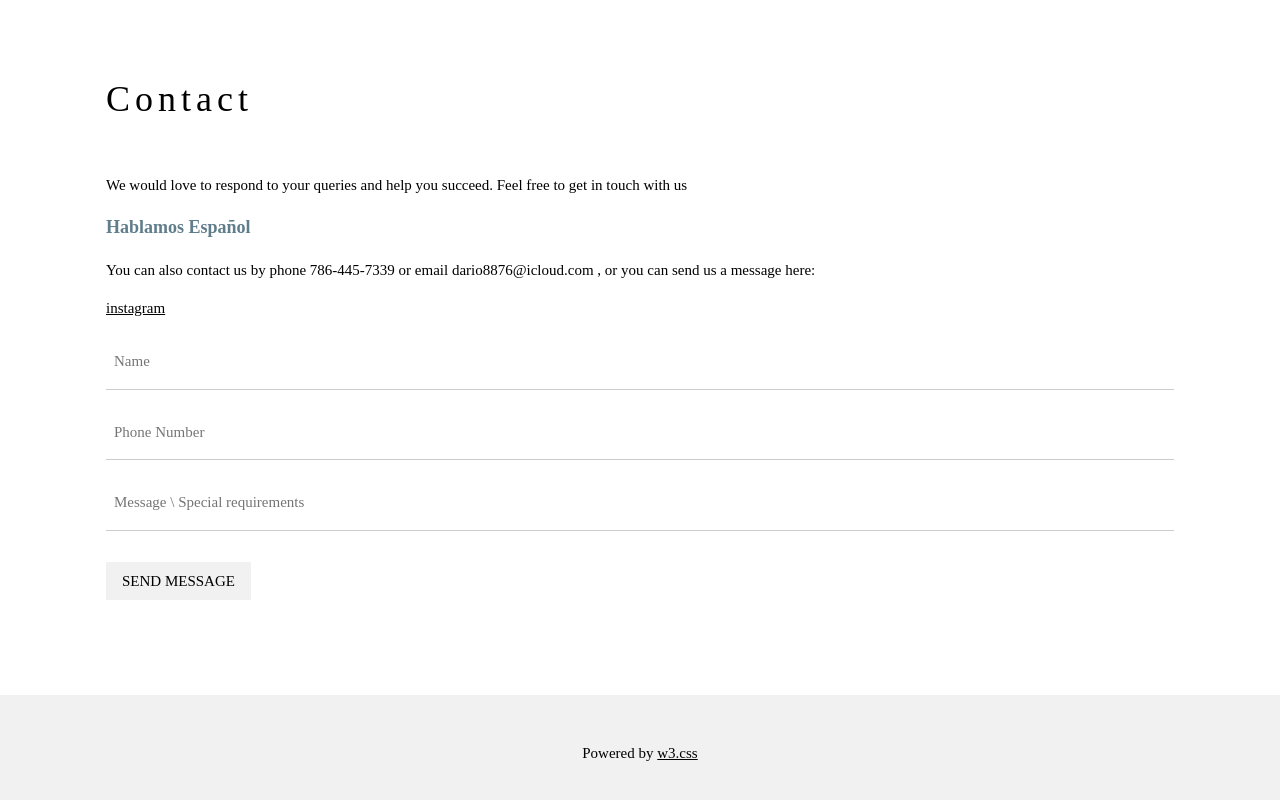
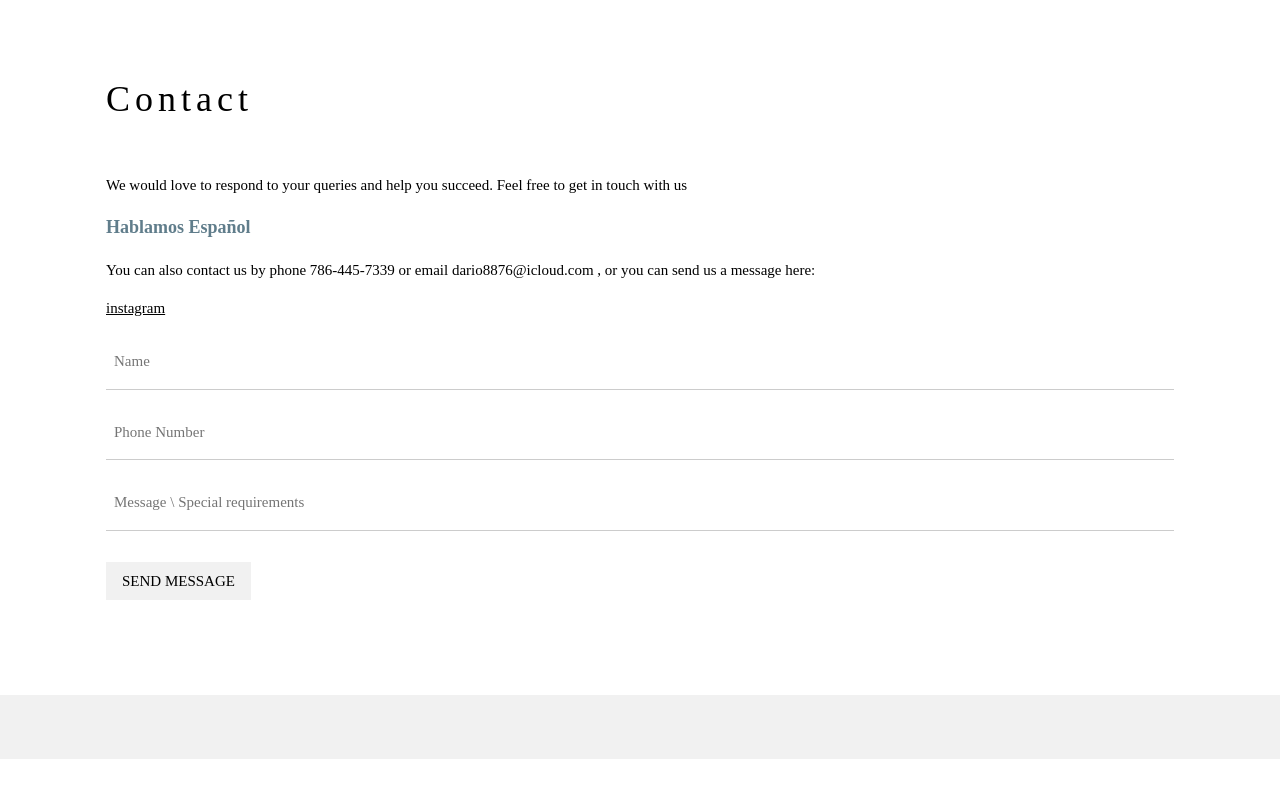
Before and after one commit to dariodiaz485/project1, a plain HTML site: page index.html in a window 1280 px wide. Shown: the part 2555-3355 px from the top of the page. After the commit the page ends 3314 px from the top, so only its background shows below. Drawn offline with nearby package versions, Linux system fonts and the light colour scheme.

Commit message:
second commit

```diff
--- a/index.html
+++ b/index.html
@@ -196,17 +196,6 @@
     </div>
 
     <!-- Footer -->
-    <footer class="w3-center w3-light-grey w3-padding-32">
-      <p>
-        Powered by
-        <a
-          href="https://www.w3schools.com/w3css/default.asp"
-          title="W3.CSS"
-          target="_blank"
-          class="w3-hover-text-green"
-          >w3.css</a
-        >
-      </p>
-    </footer>
+    <footer class="w3-center w3-light-grey w3-padding-32"></footer>
   </body>
 </html>
```
